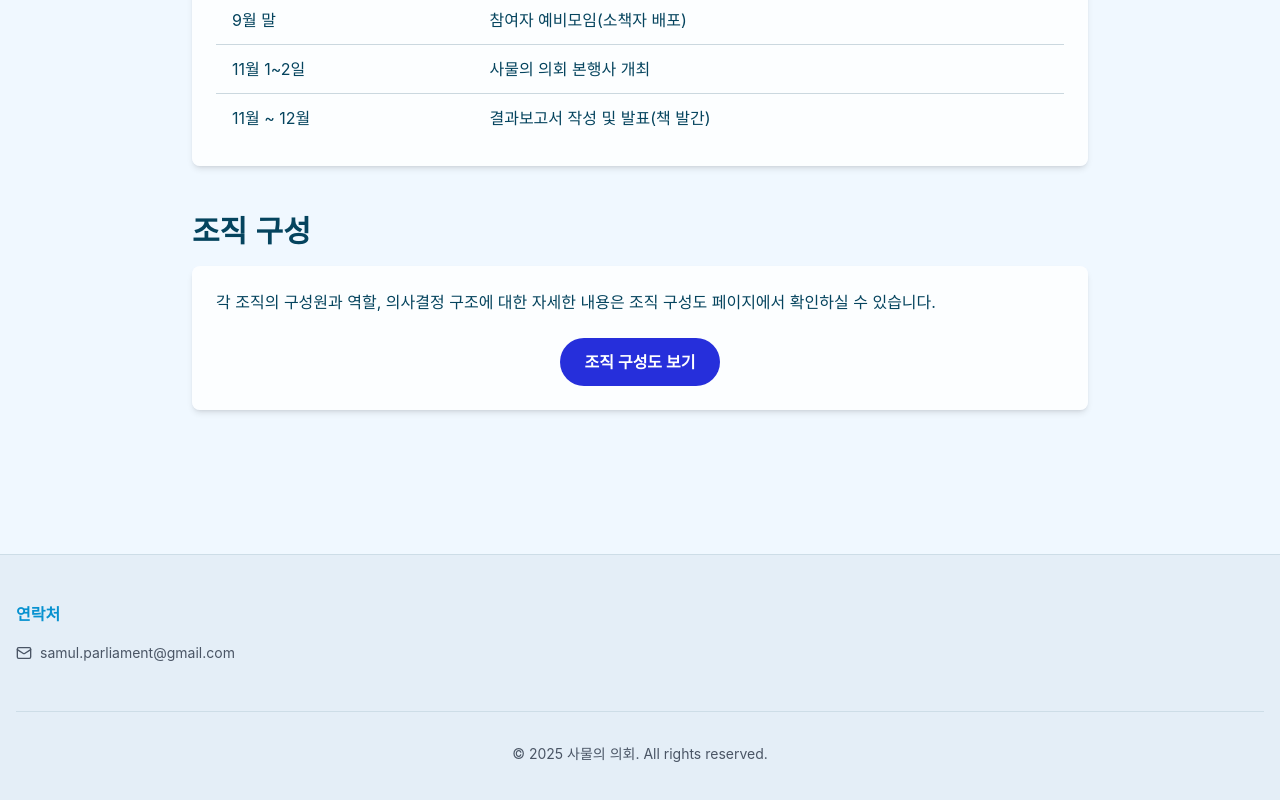
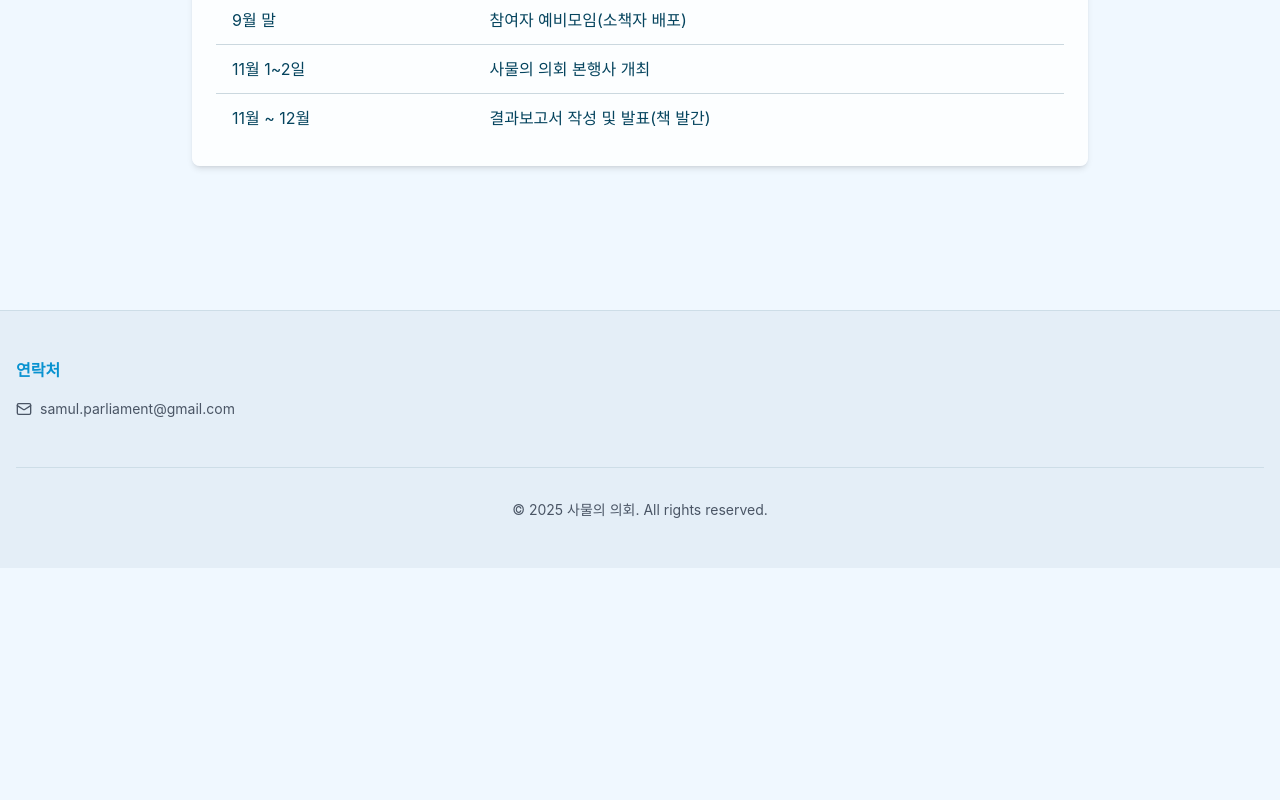
Before and after one commit to shin-minhyuk/samul.parliament, a Next.js app: page /info in a window 1280 px wide. Shown: the part 1688-2488 px from the top of the page. After the commit the page ends 2256 px from the top, so only its background shows below. Built offline with nearby package versions, Linux system fonts and the light colour scheme; a web font is replaced by a local one.

Commit message:
[feat] info 페이지 조직구성 섹션 제거

```diff
--- a/src/app/info/page.tsx
+++ b/src/app/info/page.tsx
@@ -230,26 +230,6 @@ export default function InfoPage() {
           </div>
         </section>
 
-        <section className="mb-12">
-          <h2 className="text-ocean-deep mb-4 text-2xl font-bold md:text-3xl">
-            조직 구성
-          </h2>
-          <div className="rounded-lg bg-white/80 p-6 shadow-md backdrop-blur-sm">
-            <p className="mb-4">
-              각 조직의 구성원과 역할, 의사결정 구조에 대한 자세한 내용은 조직
-              구성도 페이지에서 확인하실 수 있습니다.
-            </p>
-            <div className="flex justify-center">
-              <a
-                href="/organization"
-                className="bg-primary-500 hover:bg-nature-forest mt-2 inline-block rounded-full px-6 py-3 font-semibold text-white transition-all"
-              >
-                조직 구성도 보기
-              </a>
-            </div>
-          </div>
-        </section>
-
         {/* <section>
           <h2 className="text-ocean-deep mb-4 text-2xl font-bold md:text-3xl">
             참고 문헌
```
